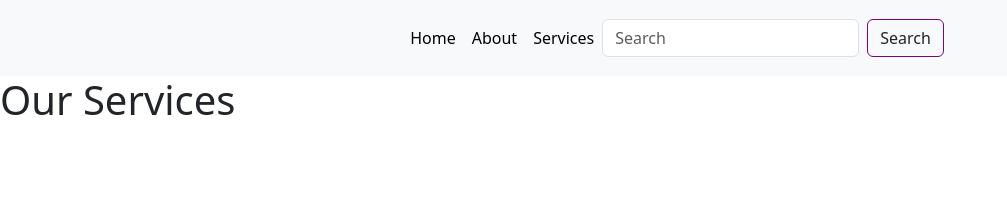
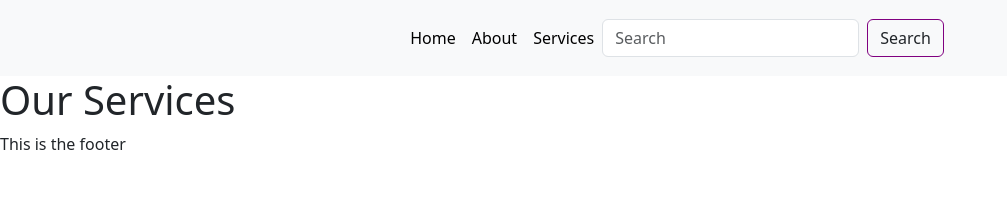
Before and after one commit to davidnene/tunga, a Vue app: page /services in a window 1280 px wide. Shown: the top 222 px of the page, without its empty margins (0-1007 px from the left). Built offline with nearby package versions, Linux system fonts and the light colour scheme; some icons are missing.

Commit message:
Add global style

```diff
--- a/src/App.vue
+++ b/src/App.vue
@@ -9,8 +9,13 @@ import Navbar from './components/Navbar.vue';
     </div>
   </header>
   <RouterView />
+  <footer class="sticky-bottom">
+    <p>This is the footer</p>
+  </footer>
 </template>
 
-<style scoped>
-
+<style>
+  .cust-padding {
+    padding-top: 80px;
+  }
 </style>
```
